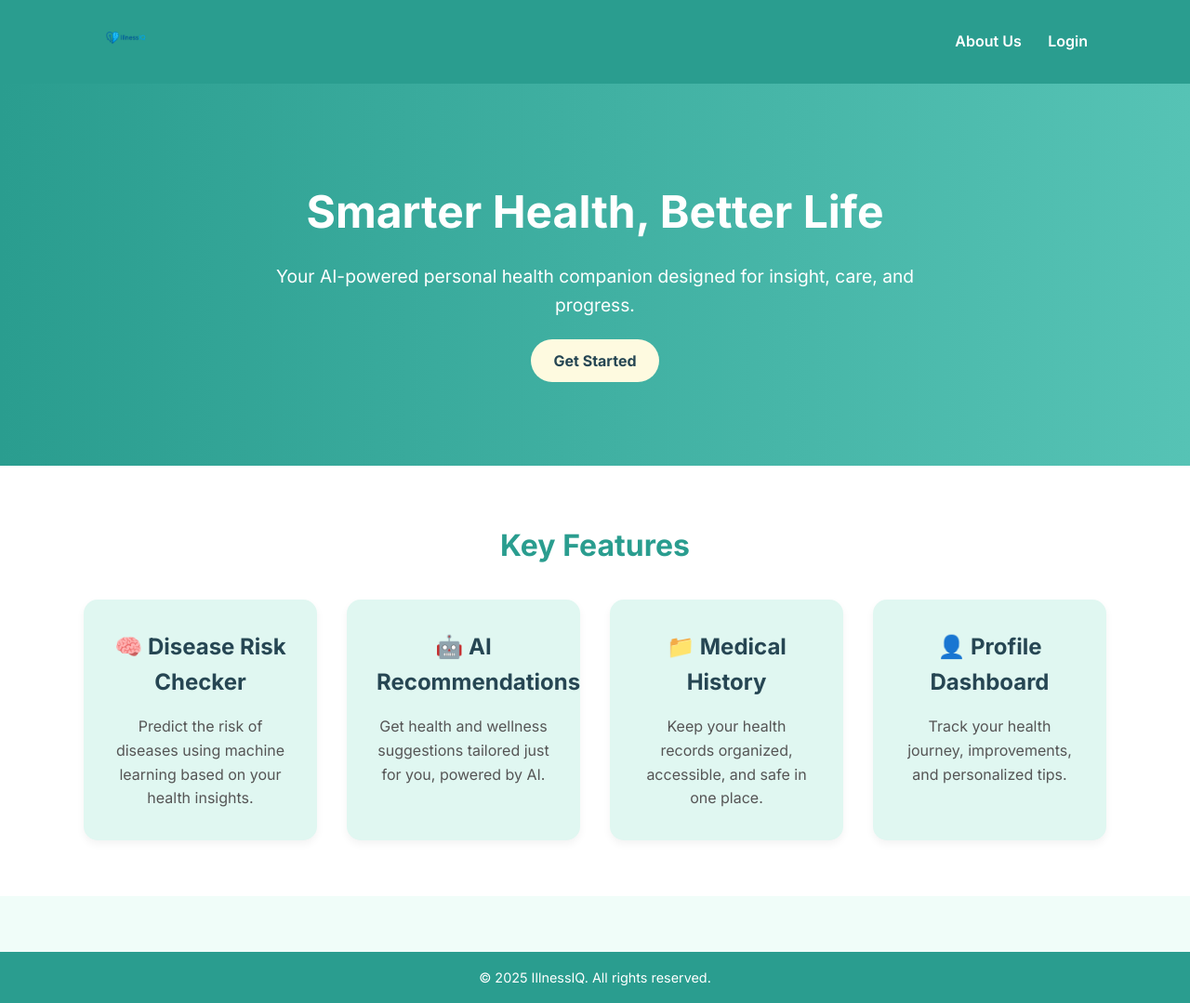
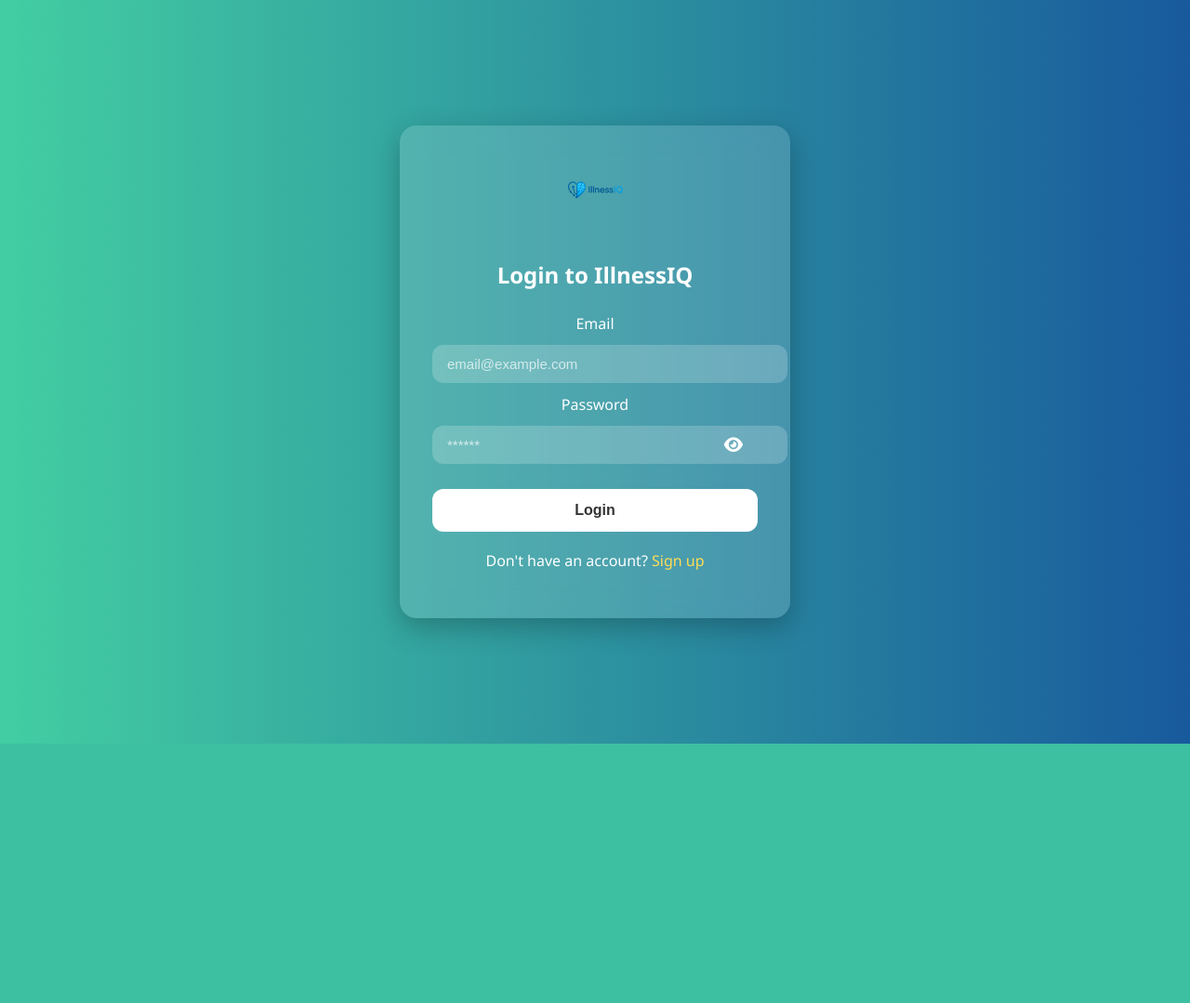
Before and after one commit to prasai-ap/IllnessIQ-minorproject-II, a Django app: page /login in a window 1280 px wide. Shown: the whole page at 93% size. After the commit the page ends 800 px from the top, so only its background shows below. Run offline with Django 5.2, Linux system fonts and the light colour scheme.

Commit message:
issue login page resolved

```diff
--- a/illnessiq_app/templates/login.html
+++ b/illnessiq_app/templates/login.html
@@ -4,65 +4,63 @@
 <head>
   <meta charset="UTF-8" />
   <meta name="viewport" content="width=device-width, initial-scale=1.0"/>
-  <title>IllnessIQ – Your Health Companion</title>
-  <link rel="stylesheet" href="{% static 'css/indexstyle.css' %}" />
-  <link href="https://fonts.googleapis.com/css2?family=Inter:wght@400;600;700&display=swap" rel="stylesheet">
+  <title>Login – IllnessIQ</title>
+  <link rel="stylesheet" href="{% static 'css/loginstyle.css' %}" />
+  <link rel="stylesheet" href="https://cdnjs.cloudflare.com/ajax/libs/font-awesome/6.5.0/css/all.min.css" />
 </head>
 <body>
 
-  <!-- Navbar -->
-  <nav class="navbar">
-    <div class="container">
-      <a href="{% url 'index' %}" class="logo">
-        <img src="{% static 'images/logo.png' %}" alt="IllnessIQ Logo">
-      </a>
-      <div class="nav-links">
-        <a href="{% url 'aboutus' %}">About Us</a>
-        <a href="{% url 'login' %}">Login</a>
+  {% if messages %}
+  <div class="messages">
+    {% for message in messages %}
+      <div class="message {{ message.tags }}">{{ message }}</div>
+    {% endfor %}
+  </div>
+  {% endif %}
+
+  <div class="login-container">
+    <div class="login-box glass">
+      <div class="logo">
+        <a href="{% url 'index' %}">
+          <img src="{% static 'images/logo.png' %}" alt="IllnessIQ Logo">
+        </a>
       </div>
+      <h2>Login to IllnessIQ</h2>
+
+      <form method="POST" action="{% url 'login' %}">
+        {% csrf_token %}
+
+        <label for="email">Email</label>
+        <input type="email" id="email" name="email" placeholder="email@example.com" required>
+
+        <label for="password">Password</label>
+        <div class="password-wrapper">
+          <input type="password" name="password" id="password" placeholder="******" required />
+          <i class="fa-solid fa-eye toggle-icon" onclick="togglePassword('password', this)"></i>
+        </div>
+
+        <button type="submit" class="btn-login">Login</button>
+      </form>
+
+      <p class="signup-text">Don't have an account? <a href="{% url 'signup' %}">Sign up</a></p>
     </div>
-  </nav>
+  </div>
 
-  <!-- Hero Section -->
-  <header class="hero">
-    <div class="hero-content">
-      <h1>Smarter Health, Better Life</h1>
-      <p>Your AI-powered personal health companion designed for insight, care, and progress.</p>
-      <a href="{% url 'login' %}" class="cta-btn">Get Started</a>
-    </div>
-  </header>
-
-  <!-- Features Section -->
-  <section class="features">
-    <div class="container">
-      <h2 class="section-title">Key Features</h2>
-      <div class="cards">
-        <div class="card">
-          <h3>🧠 Disease Risk Checker</h3>
-          <p>Predict the risk of diseases using machine learning based on your health insights.</p>
-        </div>
-        <div class="card">
-          <h3>🤖 AI Recommendations</h3>
-          <p>Get health and wellness suggestions tailored just for you, powered by AI.</p>
-        </div>
-        <div class="card">
-          <h3>📁 Medical History</h3>
-          <p>Keep your health records organized, accessible, and safe in one place.</p>
-        </div>
-        <div class="card">
-          <h3>👤 Profile Dashboard</h3>
-          <p>Track your health journey, improvements, and personalized tips.</p>
-        </div>
-      </div>
-    </div>
-  </section>
-
-  <!-- Footer -->
-  <footer class="footer">
-    <div class="container">
-      &copy; 2025 IllnessIQ. All rights reserved.
-    </div>
-  </footer>
+  <script>
+    function togglePassword(id, el) {
+      const input = document.getElementById(id);
+      const icon = el;
+      if (input.type === "password") {
+        input.type = "text";
+        icon.classList.remove("fa-eye");
+        icon.classList.add("fa-eye-slash");
+      } else {
+        input.type = "password";
+        icon.classList.remove("fa-eye-slash");
+        icon.classList.add("fa-eye");
+      }
+    }
+  </script>
 
 </body>
 </html>
```
